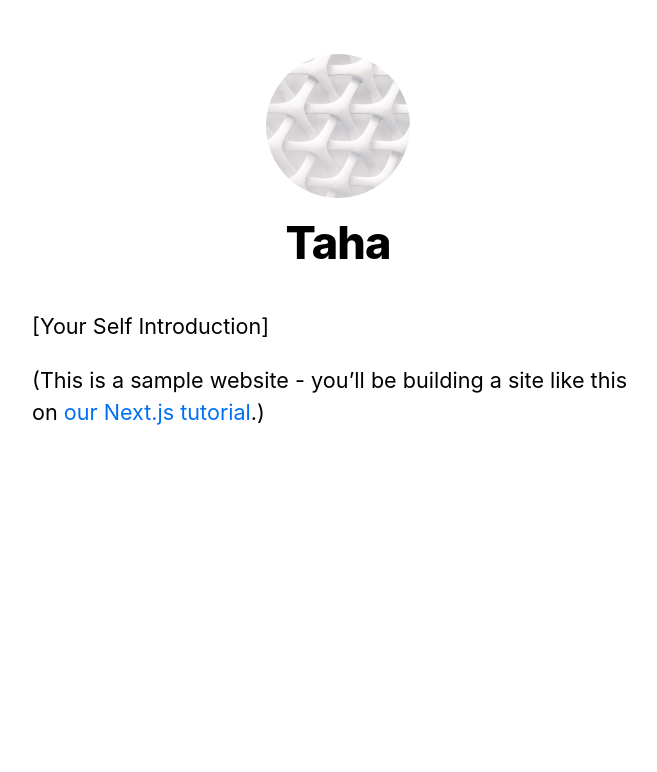
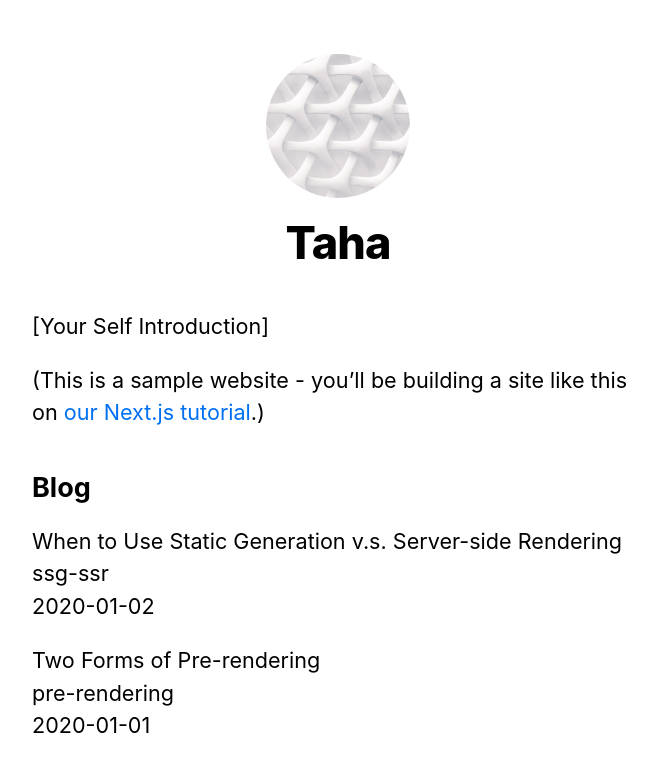
Before and after one commit to tahashajarian/nextjs-playground, a Next.js app: page / in a window 1280 px wide. Shown: the top 772 px of the page, without its empty margins (302-959 px from the left). Built offline with nearby package versions, Linux system fonts and the light colour scheme.

Commit message:
add data fetching

```diff
--- /dev/null
+++ b/lib/posts.js
@@ -0,0 +1,35 @@
+import fs from "fs";
+import path from "path";
+import matter from "gray-matter";
+
+const postsDirectory = path.join(process.cwd(), "posts");
+
+export function getSortedPostsData() {
+  // Get file names under /posts
+  const fileNames = fs.readdirSync(postsDirectory);
+  const allPostsData = fileNames.map((fileName) => {
+    // Remove ".md" from file name to get id
+    const id = fileName.replace(/\.md$/, "");
+
+    // Read markdown file as string
+    const fullPath = path.join(postsDirectory, fileName);
+    const fileContents = fs.readFileSync(fullPath, "utf8");
+
+    // Use gray-matter to parse the post metadata section
+    const matterResult = matter(fileContents);
+
+    // Combine the data with the id
+    return {
+      id,
+      ...matterResult.data,
+    };
+  });
+  // Sort posts by date
+  return allPostsData.sort((a, b) => {
+    if (a.date < b.date) {
+      return 1;
+    } else {
+      return -1;
+    }
+  });
+}
--- a/package.json
+++ b/package.json
@@ -8,6 +8,7 @@
     "start": "next start"
   },
   "dependencies": {
+    "gray-matter": "^4.0.2",
     "next": "^10.0.0",
     "react": "17.0.1",
     "react-dom": "17.0.1"
--- a/pages/index.js
+++ b/pages/index.js
@@ -1,8 +1,17 @@
 import Head from "next/head";
 import Layout, { siteTitle } from "../components/layout";
 import utilStyles from "../styles/utils.module.css";
+import { getSortedPostsData } from "../lib/posts";
 
-export default function Home() {
+export async function getStaticProps() {
+  const allPostsData = getSortedPostsData();
+  return {
+    props: {
+      allPostsData,
+    },
+  };
+}
+export default function Home({ allPostsData }) {
   return (
     <Layout home>
       <Head>
@@ -15,6 +24,21 @@ export default function Home() {
           <a href="https://nextjs.org/learn">our Next.js tutorial</a>.)
         </p>
       </section>
+
+      <section className={`${utilStyles.headingMd} ${utilStyles.padding1px}`}>
+        <h2 className={utilStyles.headingLg}>Blog</h2>
+        <ul className={utilStyles.list}>
+          {allPostsData.map(({ id, date, title }) => (
+            <li className={utilStyles.listItem} key={id}>
+              {title}
+              <br />
+              {id}
+              <br />
+              {date}
+            </li>
+          ))}
+        </ul>
+      </section>
     </Layout>
   );
 }
--- /dev/null
+++ b/posts/pre-rendering.md
@@ -0,0 +1,11 @@
+---
+title: 'Two Forms of Pre-rendering'
+date: '2020-01-01'
+---
+
+Next.js has two forms of pre-rendering: **Static Generation** and **Server-side Rendering**. The difference is in **when** it generates the HTML for a page.
+
+- **Static Generation** is the pre-rendering method that generates the HTML at **build time**. The pre-rendered HTML is then _reused_ on each request.
+- **Server-side Rendering** is the pre-rendering method that generates the HTML on **each request**.
+
+Importantly, Next.js lets you **choose** which pre-rendering form to use for each page. You can create a "hybrid" Next.js app by using Static Generation for most pages and using Server-side Rendering for others.
--- /dev/null
+++ b/posts/ssg-ssr.md
@@ -0,0 +1,19 @@
+---
+title: 'When to Use Static Generation v.s. Server-side Rendering'
+date: '2020-01-02'
+---
+
+We recommend using **Static Generation** (with and without data) whenever possible because your page can be built once and served by CDN, which makes it much faster than having a server render the page on every request.
+
+You can use Static Generation for many types of pages, including:
+
+- Marketing pages
+- Blog posts
+- E-commerce product listings
+- Help and documentation
+
+You should ask yourself: "Can I pre-render this page **ahead** of a user's request?" If the answer is yes, then you should choose Static Generation.
+
+On the other hand, Static Generation is **not** a good idea if you cannot pre-render a page ahead of a user's request. Maybe your page shows frequently updated data, and the page content changes on every request.
+
+In that case, you can use **Server-Side Rendering**. It will be slower, but the pre-rendered page will always be up-to-date. Or you can skip pre-rendering and use client-side JavaScript to populate data.
```
Also changed, not shown: 1 other file (tests, documents, lock files or other folders).
